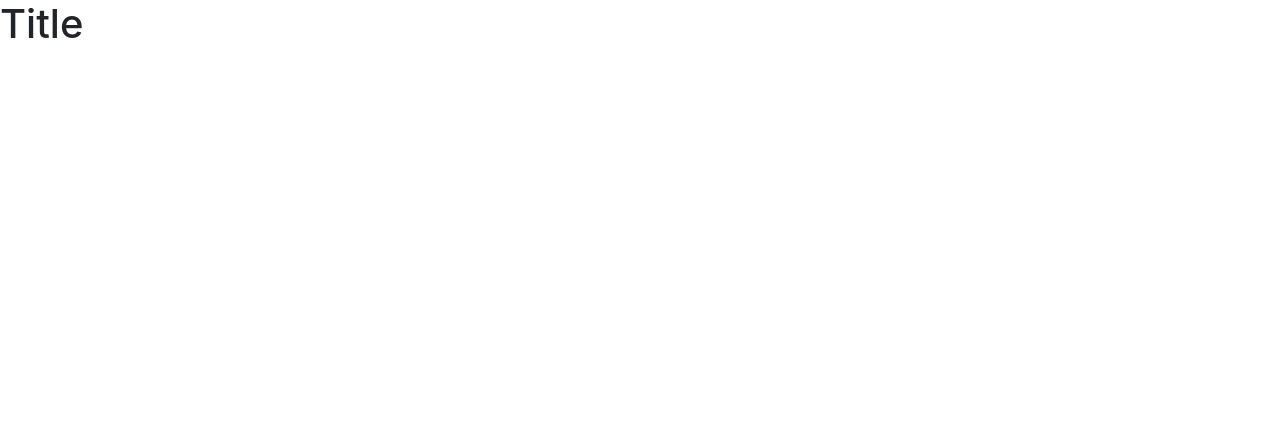
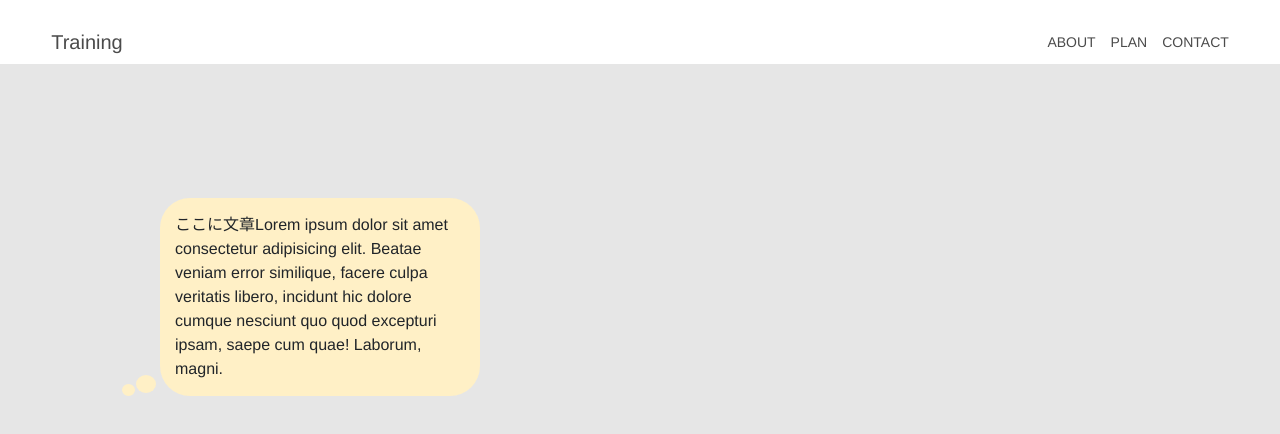
Before and after one commit to ryoichi-k/training, a plain HTML site: page index.html in a window 1280 px wide. Drawn offline with nearby package versions, Linux system fonts and the light colour scheme.

Commit message:
add:layoutincss

```diff
--- a/css/style.css
+++ b/css/style.css
@@ -1 +1,89 @@
 @charset "UTF-8";
+
+.balloon4 {
+    position: relative;
+    margin: 10em 0 2em 40px;
+    padding: 15px;
+    background: #fff0c6;
+    border-radius: 30px;
+    width: 25%;
+    margin-left: 10em;
+}
+
+.balloon4:before {
+    content: "";
+    position: absolute;
+    left: -38px;
+    width: 13px;
+    height: 12px;
+    bottom: 0;
+    background: #fff0c6;
+    border-radius: 50%;
+}
+
+.balloon4:after {
+    content: "";
+    position: absolute;
+    left: -24px;
+    width: 20px;
+    height: 18px;
+    bottom: 3px;
+    background: #fff0c6;
+    border-radius: 50%;
+}
+
+.balloon4 p {
+    margin: 0;
+    padding: 0;
+}
+/*-------------------------
+    reset css
+-------------------------*/
+* {
+    box-sizing: border-box;
+ }
+
+ body {
+    margin: 0;
+    padding: 0;
+    font-family: "Hiragino Kaku Gothic Pro", "ヒラギノ角ゴ Pro W3", メイリオ, Meiryo, "ＭＳ Ｐゴシック", "Helvetica Neue", Helvetica, Arial, sans-serif;
+    background-color: #e6e6e6;
+ }
+/*-------------------------
+    header
+-------------------------*/
+header {
+    width: 100%;
+    padding: 30px 4% 10px;
+    background-color: #fff;
+    position: fixed;
+    top: 0;
+    display:flex;
+    align-items: center;
+}
+
+h1 {
+    margin: 0;
+    padding: 0;
+    font-size: 20px;
+}
+
+a {
+    text-decoration: none;
+    color: #4b4b4b;
+}
+
+ul {
+    list-style-type: none;
+    margin: 0;
+    display: flex;
+}
+
+li {
+    margin: 0 0 0 15px;
+    font-size: 14px;
+}
+
+nav {
+    margin: 0 0 0 auto;
+}
--- a/index.html
+++ b/index.html
@@ -3,15 +3,31 @@
 <head>
     <meta charset="UTF-8">
     <meta name="viewport" content="width=device-width, initial-scale=1.0">
-    <title>Title</title>
-    <meta name="description" content="Title">
+    <title>Training</title>
+    <meta name="description" content="Training">
     <link rel="icon" href="images/favicon.png" type="image/png">
     <link rel="stylesheet" href="https://stackpath.bootstrapcdn.com/font-awesome/4.7.0/css/font-awesome.min.css">
     <link rel="stylesheet" href="https://stackpath.bootstrapcdn.com/bootstrap/4.4.1/css/bootstrap.min.css">
     <link rel="stylesheet" href="css/style.css">
 </head>
 <body>
-    <h1>Title</h1>
+
+    <header>
+        <h1>
+            <a href="#">Training</a>
+        </h1>
+        <nav class="nav">
+            <ul>
+                <li><a href="#" >ABOUT</a></li>
+                <li><a href="#" >PLAN</a></li>
+                <li><a href="#" >CONTACT</a></li>
+            </ul>
+        </nav>
+    </header>
+    <h2>思い出し吹き出し</h2>
+    <div class="balloon4">
+        <p>ここに文章Lorem ipsum dolor sit amet consectetur adipisicing elit. Beatae veniam error similique, facere culpa veritatis libero, incidunt hic dolore cumque nesciunt quo quod excepturi ipsam, saepe cum quae! Laborum, magni.</p>
+    </div>
 
     <script src="https://code.jquery.com/jquery-3.4.1.slim.min.js"></script>
     <script src="https://cdn.jsdelivr.net/npm/popper.js@1.16.0/dist/umd/popper.min.js"></script>
```
